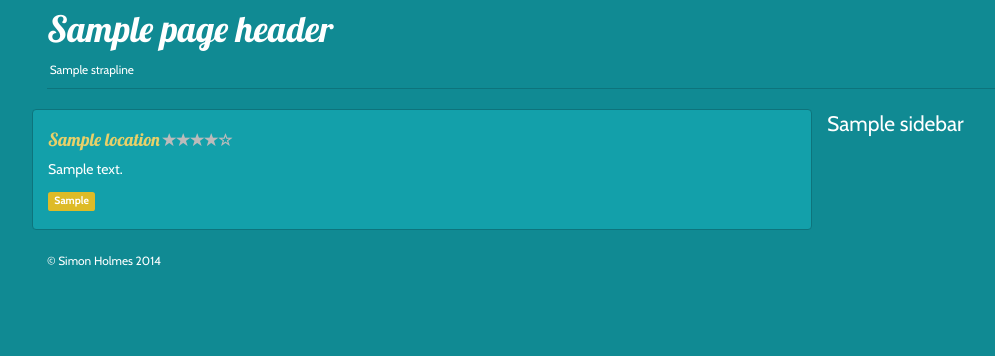
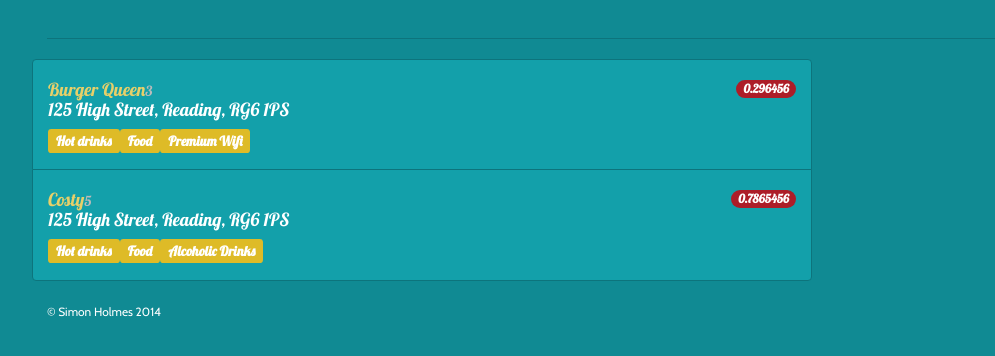
Before and after one commit to SasquatchXYZ/my-MEAN, a Node server app: template app_server/views/locations-list.jade in a window 1280 px wide. Shown: the part 51-407 px from the top of the page, without its empty margins (23-1018 px from the left). Run offline with Node 20, Linux system fonts and the light colour scheme; tables that the repository leaves empty hold one stand-in row (values such as "Sample post"); the template is opened without the code that fills it: values that come from a table or form of the project are taken from there, most other values are stand-ins (such as "Sample title", 1, 10 or a date in 2020); some libraries are stand-ins or nearby versions.

Commit message:
WIP Chapter 8

```diff
--- a/app_server/views/locations-list.jade
+++ b/app_server/views/locations-list.jade
@@ -9,20 +9,17 @@ block content
         h1=pageHeader.title
         small &nbsp;#{pageHeader.strapline}
   .row
-    .col-xs-12.col-sm-8
-      .error= message
+    .col-xs-12.col-sm-8(ng-controller="locationListCtrl")
+      .error {{ message }}
       .row.list-group
-        each location in locations
-          .col-xs-12.list-group-item
-            h4
-              a(href='/location/#{location._id}')= location.name
-              small &nbsp;
-                +outputRating(location.rating)
-              span.badge.pull-right.badge-default= location.distance
-            p.address= location.address
+        .col-xs-12.list-group-item(ng-repeat="location in data.locations")
+          h4
+            a(href='/location/{{ location._id }}') {{ location.name }}
+            small {{location.rating}}
+            span.badge.pull-right.badge-default {{ location.distance }}
+            p.address {{ location.address }}
             p
-              each facility in location.facilities
-                span.label.label-warning= facility
-                | &nbsp;
+              span.label.label-warning.label-facility(ng-repeat="facility in location.facilities")
+                | {{ facility }}
     .col-xs-12.col-sm-4
       p.lead= sidebar
--- a/public/angular/loc8rApp.js
+++ b/public/angular/loc8rApp.js
@@ -1,3 +1,5 @@
+angular.module('loc8rApp', []);
+
 const locationListCtrl = $scope => {
   $scope.data = {
     locations: [{
--- a/public/angular/playground.js
+++ b/public/angular/playground.js
@@ -1,4 +1,6 @@
-const myController = $scope => $scope.myInput = "world!";
+angular.module('myApp', []);
+
+const myController = $scope => $scope.myInput = "World!";
 
 angular
   .module('myApp')
```
